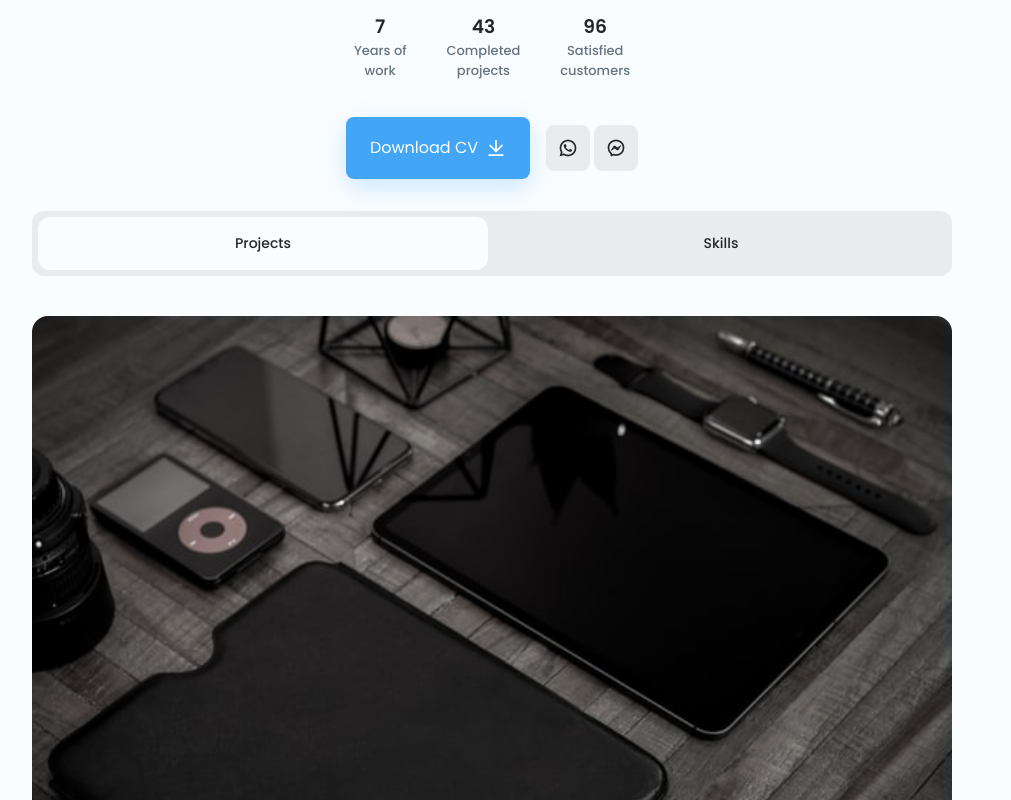
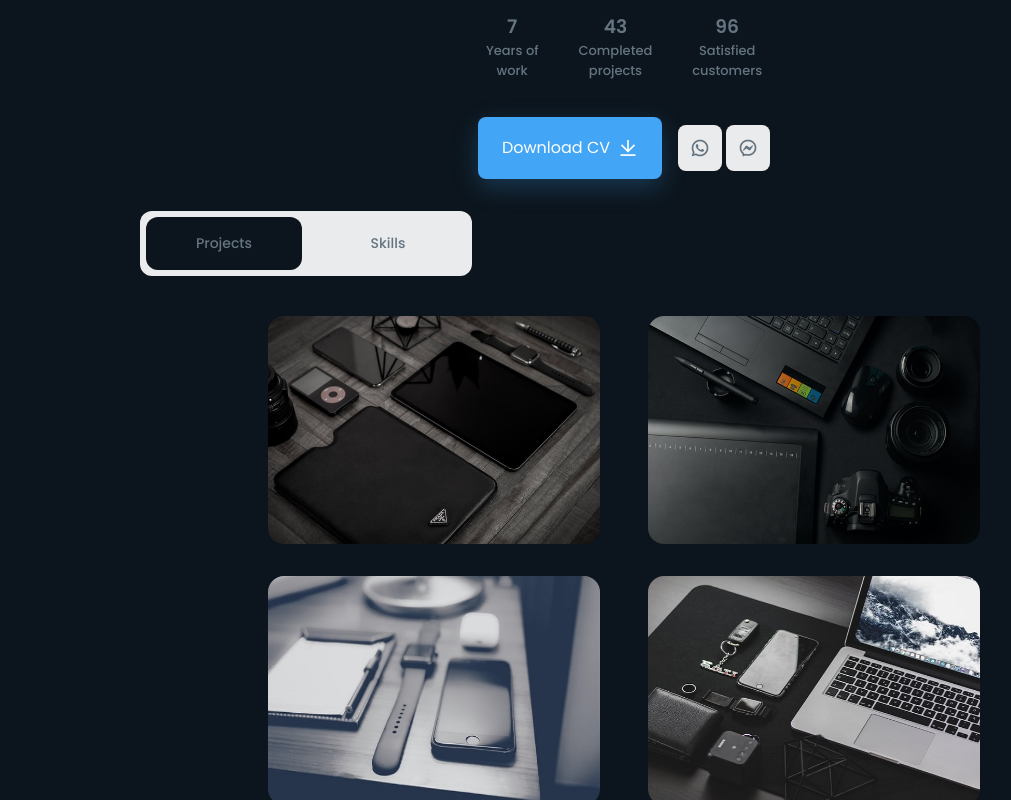
Before and after one commit to mateusmaiia/portfolio_maia, a React (Vite) app: page / in a window 1280 px wide. Shown: the part 360-1160 px from the top of the page, without its empty margins (16-1027 px from the left). Built offline with nearby package versions, Linux system fonts and the light colour scheme.

Commit message:
style: color theme

```diff
--- a/style.css
+++ b/style.css
@@ -11,18 +11,23 @@
       Pink: hsl(356, 66%, 75%)
       Teal: hsl(174, 63%, 62%)
   */
+  /*
 
+
+
+
+   */
   --hue: 207;
   --sat: 90%;
   --lig: 61%;
   --first-color: hsl(var(--hue), var(--sat), var(--lig));
   --first-color-alt: hsl(var(--hue), var(--sat), 57%); /* -4% */
-   --title-color: hsl(var(--hue), 12%, 15%);
+  --text-color: hsl(var(--hue), 12%, 75%);
   --text-color: hsl(var(--hue), 12%, 45%);
   --text-color-light: hsl(var(--hue), 8%, 75%);
   --text-color-lighten: hsl(var(--hue), 8%, 92%);
-   --body-color: hsl(var(--hue), 100%, 99%);
-   --container-color: #fff;
+  --body-color: hsl(var(--hue), 40%, 8%);
+  --container-color: hsl(var(--hue), 24%, 12%);
 
   /*========== Font and typography ==========*/
   /*.5rem = 8px | 1rem = 16px ...*/
@@ -90,3 +95,125 @@ img {
   display: grid;
   gap: 1.5rem;
 }
+
+/* scrollbar */
+::-webkit-scrollbar {
+  width: 0.6rem;
+  border-radius: 0.5rem;
+  background-color: hsl(var(--hue), 8%, 16%);
+}
+
+::-webkit-scrollbar-thumb {
+  border-radius: 0.5rem;
+  background-color: hsl(var(--hue), 8%, 24%);
+}
+
+::-webkit-scrollbar-thumb:hover {
+  background-color: hsl(var(--hue), 8%, 32%);
+}
+
+/* for small devices */
+@media screen and (max-width: 320px) {
+  .container {
+    margin-left: 1rem;
+    margin-right: 1rem;
+  }
+
+  .profile__info {
+    column-gap: 1.5rem;
+  }
+
+  .profile__buttons {
+    flex-direction: column;
+    row-gap: 1rem;
+  }
+
+  .skills__box {
+    column-gap: 1rem;
+  }
+}
+
+/* for medium devices */
+@media screen and (min-width: 576px) {
+  .projects__content {
+    grid-template-columns: 332px;
+    justify-content: center;
+  }
+
+  .filters__content {
+    width: 332px;
+    margin: 3rem auto;
+  }
+}
+
+@media screen and (min-width: 768px) {
+  .projects__content,
+  .skills__content {
+    grid-template-columns: repeat(2, 332px);
+  }
+
+  .skills__content {
+    justify-content: center;
+    column-gap: 3rem;
+  }
+}
+
+/* for large devices */
+
+@media screen and (min-width: 992px) {
+  .container {
+    margin-left: auto;
+    margin-right: auto;
+  }
+
+  .profile {
+    padding-top: 4rem;
+  }
+
+  .profile__border {
+    width: 135px;
+    height: 135px;
+    margin-bottom: 1rem;
+  }
+
+  .profile__perfil {
+    width: 120px;
+    height: 120px;
+  }
+  .profile__perfil img {
+    width: 90px;
+  }
+
+  .profile__profession {
+    margin-bottom: 1.5rem;
+  }
+
+  .profile__info {
+    column-gap: 3rem;
+  }
+
+  .profile__info-description {
+    font-size: var(--small-font-size);
+  }
+
+  .profile__buttons {
+    column-gap: 2rem;
+  }
+
+  .projects__content {
+    gap: 2rem 3rem;
+  }
+
+  .projects__modal {
+    padding: 1.5rem;
+  }
+
+  .skill__title {
+    font-size: var(--normal-font-size);
+    margin-bottom: 2.2rem;
+  }
+
+  .footer__copy {
+    margin: 4.5rem 0 2.5rem;
+  }
+}
```
Lines whose indentation alone changed are shown as unchanged.
